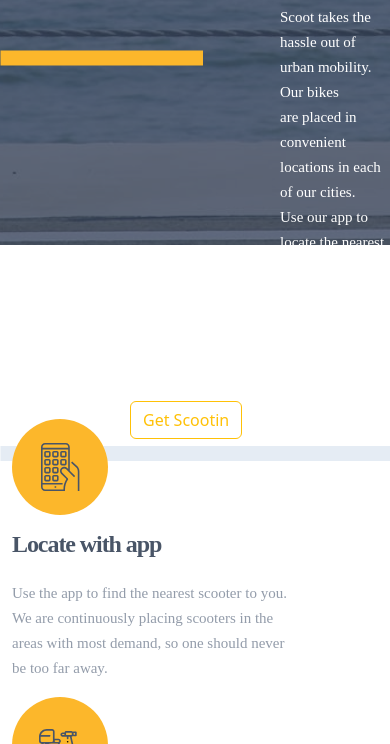
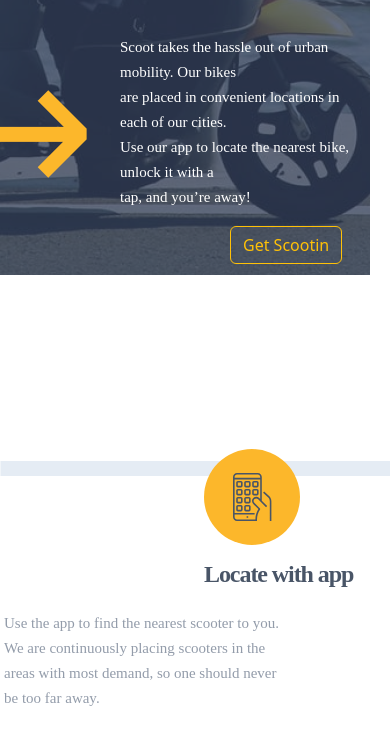
Before and after one commit to bekaM1/exam, a plain HTML site: page index.html in a window 390 px wide. Shown: the part 352-1096 px from the top of the page. Drawn offline with nearby package versions, Linux system fonts and the light colour scheme.

Commit message:
tried to do media

```diff
--- a/css/media.css
+++ b/css/media.css
@@ -1,5 +1,43 @@
-@media only screen and(max-width:560px){
-    body,.navbar,.navbar-expand-lg,.bg-body-tertiary{
-        margin-left: 30px;
+@media only screen and (max-width:560px) {
+    .under-nav,.img{
+        background-position: right;
     }
-}
+    .under-nav,.img,h1{
+        margin-left: -20px;
+    }
+    .under-nav,.img,.head-info{
+        padding-top: -50px;
+        font-weight: 50px;
+    }
+    .under-nav,.img,.btn-button{
+        margin-top: -30px;
+        padding-left: 60px;
+    }
+    .main,.back,img{
+
+    }
+    main,.container.row,.col-md-6,.col-lg-6,.col-sm-12,.h2{
+        margin-left: 300px;
+    }
+    main,.container,.row,p{
+        margin-left: -40px;
+    }
+    section,.section-item1{
+        display: flex;
+        flex-direction: column-reverse;
+    }
+    section,h1{
+        margin-left: 0px;
+        text-align: center;
+        margin-top: 60px;
+    }
+    section,.section-item1,p{
+        margin-left: -200px;
+        padding-bottom: 20px;
+    }
+    section,.section-img{
+
+        width: 135%;
+    }
+
+  }
--- a/css/style.scss
+++ b/css/style.scss
@@ -1,3 +1,5 @@
+$backgroundColo1: aqua;
+$backgroundColo2: white;
 body {
     margin: 0;
     padding: 0;
@@ -1021,6 +1023,7 @@ body {
 
     .div-section {
         .section-manager {
+            position: sticky;
             display: flex;
             justify-content: space-between;
             padding-top: 30px;
```
Also changed, not shown: css/style.css, 1 other file.
